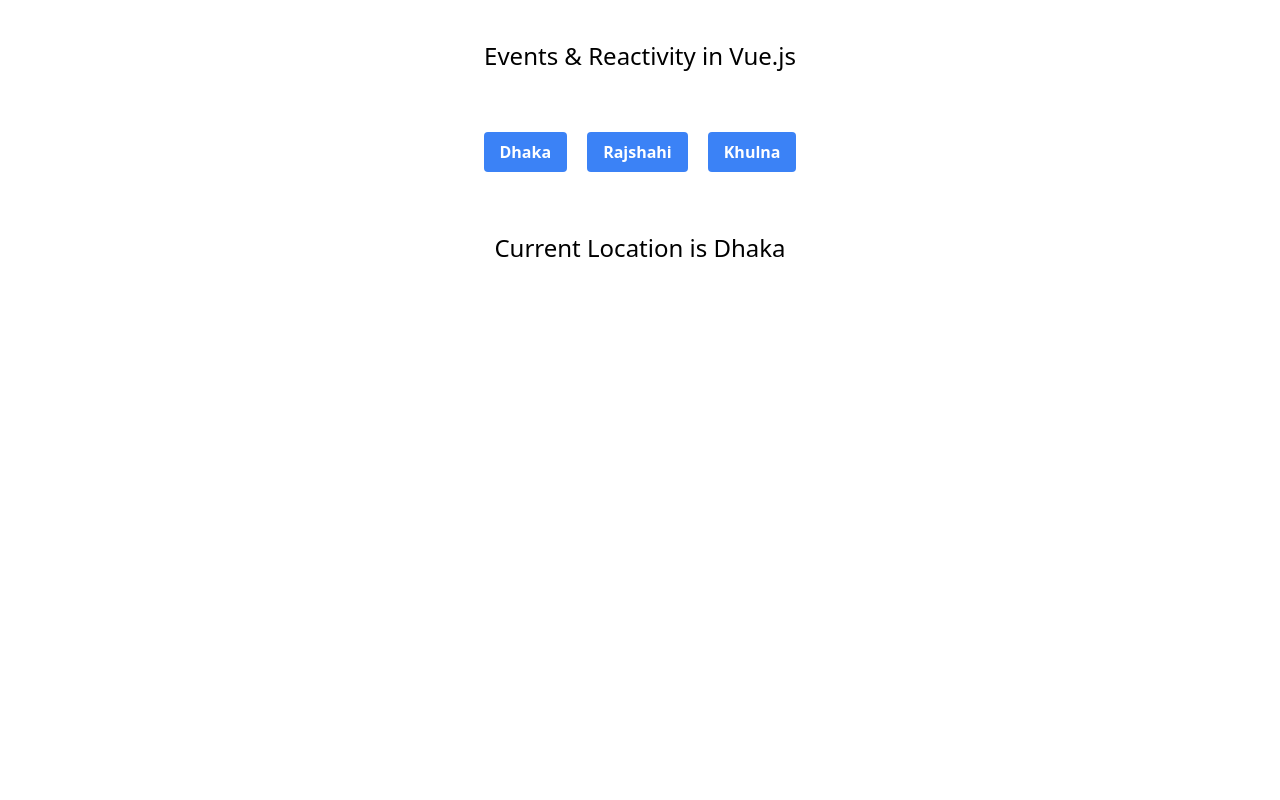
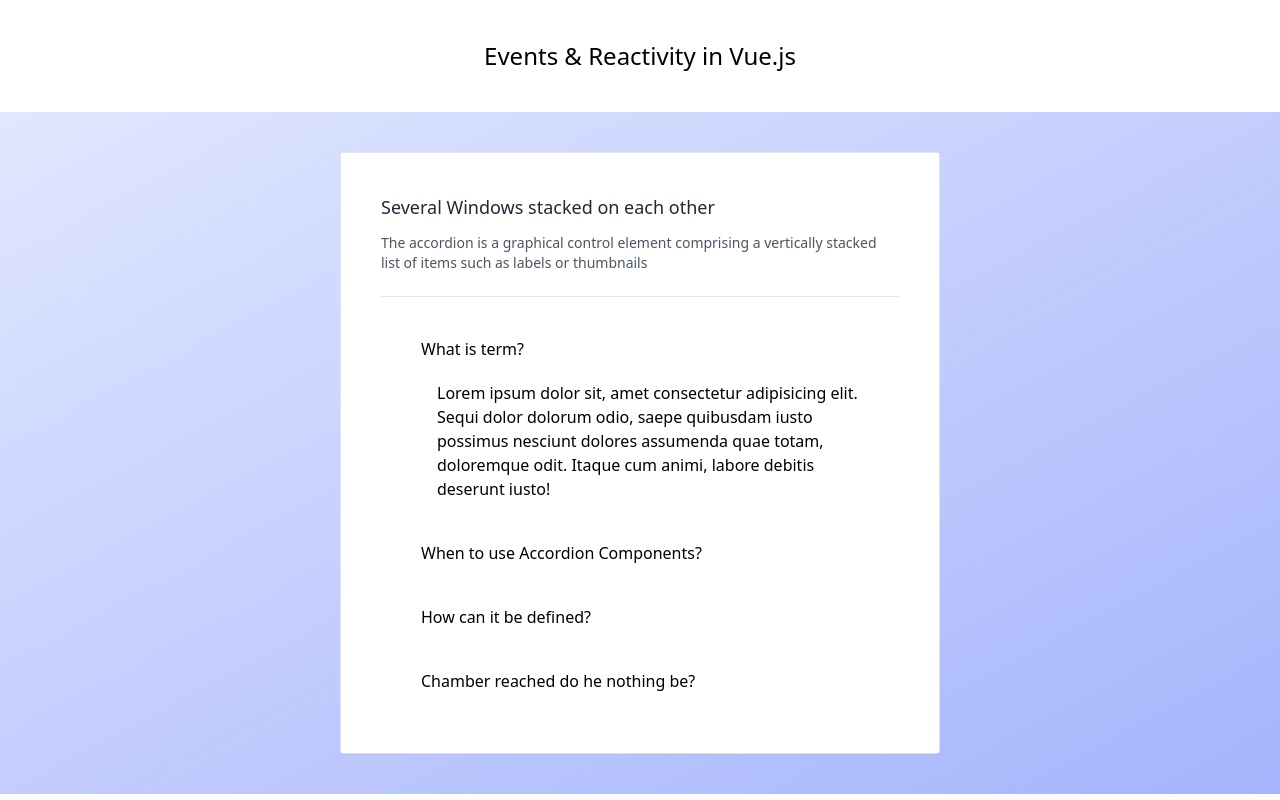
Before and after one commit to chaudhuree/vue_events_reactivity, a Vue app: page / in a window 1280 px wide. Built offline with nearby package versions, Linux system fonts and the light colour scheme.

Commit message:
accordion in vuejs using click event ,v-show and ref

```diff
--- a/src/App.vue
+++ b/src/App.vue
@@ -1,40 +1,87 @@
-<!-- note: ref is for single value and reactive for object -->
 <script setup>
-import { reactive } from "vue";
-const location = reactive({
-  name: "Dhaka",
-  weather: "Sunny",
-});
-
-function changeLocation(newLocation) {
-  location.name = newLocation;
-}
+import { ref } from 'vue'
+const accordionIndex = ref(0)
 </script>
 
 <template>
   <section class="container mx-auto flex items-center flex-col">
     <h1 class="text-center text-2xl py-10">Events & Reactivity in Vue.js</h1>
-    <div class="container mx-auto flex space-x-5 justify-center m-5">
-      <button
-        class="bg-blue-500 hover:bg-blue-700 text-white font-bold py-2 px-4 rounded"
-        @click="changeLocation('Dhaka')"
-      >
-        Dhaka
-      </button>
-      <button
-        class="bg-blue-500 hover:bg-blue-700 text-white font-bold py-2 px-4 rounded"
-        @click="changeLocation('Rajshahi')"
-      >
-        Rajshahi
-      </button>
-      <button
-        class="bg-blue-500 hover:bg-blue-700 text-white font-bold py-2 px-4 rounded"
-        @click="changeLocation('Khulna')"
-      >
-        Khulna
-      </button>
+
+    <div class="p-10 bg-gradient-to-br from-indigo-100 to-indigo-300 grid place-items-center">
+      <div class="w-6/12 mx-auto rounded border">
+        <div class="bg-white p-10 shadow-sm">
+          <h3 class="text-lg font-medium text-gray-800">Several Windows stacked on each other</h3>
+          <p class="text-sm font-light text-gray-600 my-3">
+            The accordion is a graphical control element comprising a vertically stacked list of items such as labels or thumbnails
+          </p>
+
+          <div class="h-1 w-full mx-auto border-b my-5"></div>
+
+          <!-- What is term -->
+          <div class="transition hover:bg-indigo-50">
+            <!-- header -->
+            <div @click="accordionIndex=0" class="accordion-header cursor-pointer transition flex space-x-5 px-5 items-center h-16">
+              <i class="fas fa-plus"></i>
+              <h3>What is term?</h3>
+            </div>
+            <!-- Content -->
+            <div class="px-5 pt-0 text-left pb-5" v-show="accordionIndex==0">
+              <p class="leading-6 font-light pl-9 ">
+                Lorem ipsum dolor sit, amet consectetur adipisicing elit. Sequi dolor dolorum odio, saepe quibusdam iusto possimus nesciunt dolores assumenda quae totam, doloremque odit. Itaque cum animi, labore debitis deserunt iusto!
+              </p>
+            </div>
+          </div>
+
+          <!-- When to use Accordion Components -->
+          <div class="transition hover:bg-indigo-50">
+            <!-- header -->
+            <div @click="accordionIndex=1" class="accordion-header cursor-pointer transition flex space-x-5 px-5 items-center h-16">
+              <i class="fas fa-plus"></i>
+              <h3>When to use Accordion Components?</h3>
+            </div>
+            <!-- Content -->
+            <div class="accordion-content px-5 pt-0 text-left pb-5" v-show="accordionIndex==1">
+              <p class="leading-6 font-light pl-9 ">
+                Lorem, ipsum dolor sit amet consectetur adipisicing elit. Ut suscipit itaque, sequi incidunt ab sit optio debitis dignissimos doloribus ratione nobis id mollitia maiores eveniet necessitatibus dolorum praesentium! Corrupti, at.
+              </p>
+            </div>
+          </div>
+
+          <!-- Accordion Wrapper -->
+          <div class="transition hover:bg-indigo-50">
+            <!-- header -->
+            <div @click="accordionIndex=2" class="accordion-header cursor-pointer transition flex space-x-5 px-5 items-center h-16">
+              <i class="fas fa-plus"></i>
+              <h3>How can it be defined?</h3>
+            </div>
+            <!-- Content -->
+            <div class="accordion-content px-5 pt-0 text-left pb-5" v-show="accordionIndex==2">
+              <p class="leading-6 font-light pl-9">
+                Lorem ipsum dolor sit amet consectetur adipisicing elit. Minima facilis labore voluptates provident nam, delectus suscipit nihil optio voluptate quae porro fugiat magni excepturi doloribus.
+              </p>
+            </div>
+          </div>
+
+          <!-- Accordion Wrapper -->
+          <div class="transition hover:bg-indigo-50">
+            <!-- header -->
+            <div @click="accordionIndex=3" class="accordion-header cursor-pointer transition flex space-x-5 px-5 items-center h-16">
+              <i class="fas fa-plus"></i>
+              <h3>Chamber reached do he nothing be?</h3>
+            </div>
+            <!-- Content -->
+            <div class="accordion-content px-5 pt-0 text-left pb-5" v-show="accordionIndex==3">
+              <p class="leading-6 font-light pl-9">
+                Lorem ipsum, dolor sit amet consectetur adipisicing elit. Ullam minima maiores magni dolore qui architecto pariatur incidunt repellat quos hic? Eius, eveniet accusantium! Quisquam, quo. Vitae ipsum ad veritatis commodi quasi expedita!
+              </p>
+            </div>
+          </div>
+        </div>
+      </div>
     </div>
-    <h1 class="text-2xl m-10">Current Location is {{ location.name }}</h1>
+
+
+
   </section>
 </template>
 
```
